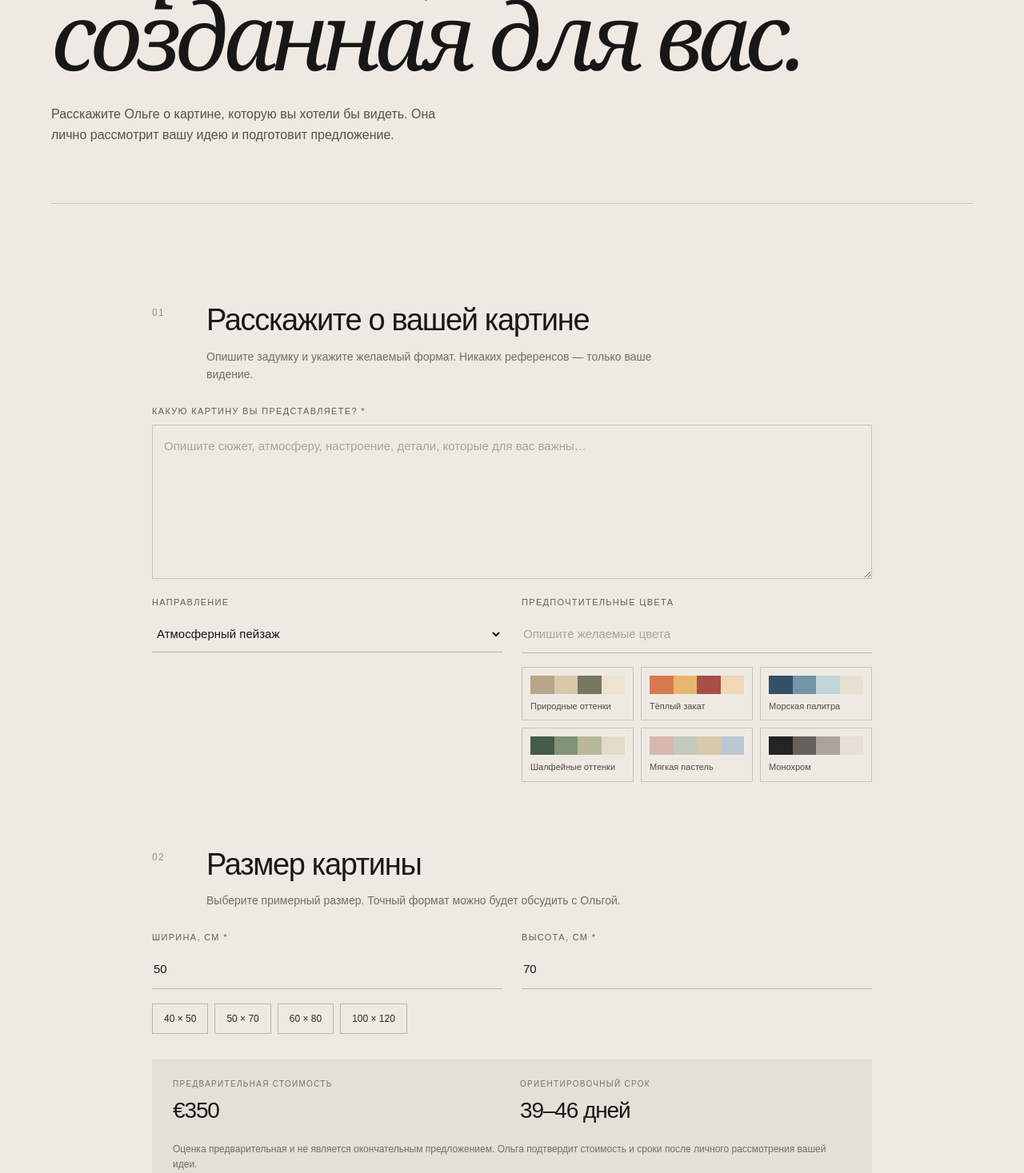
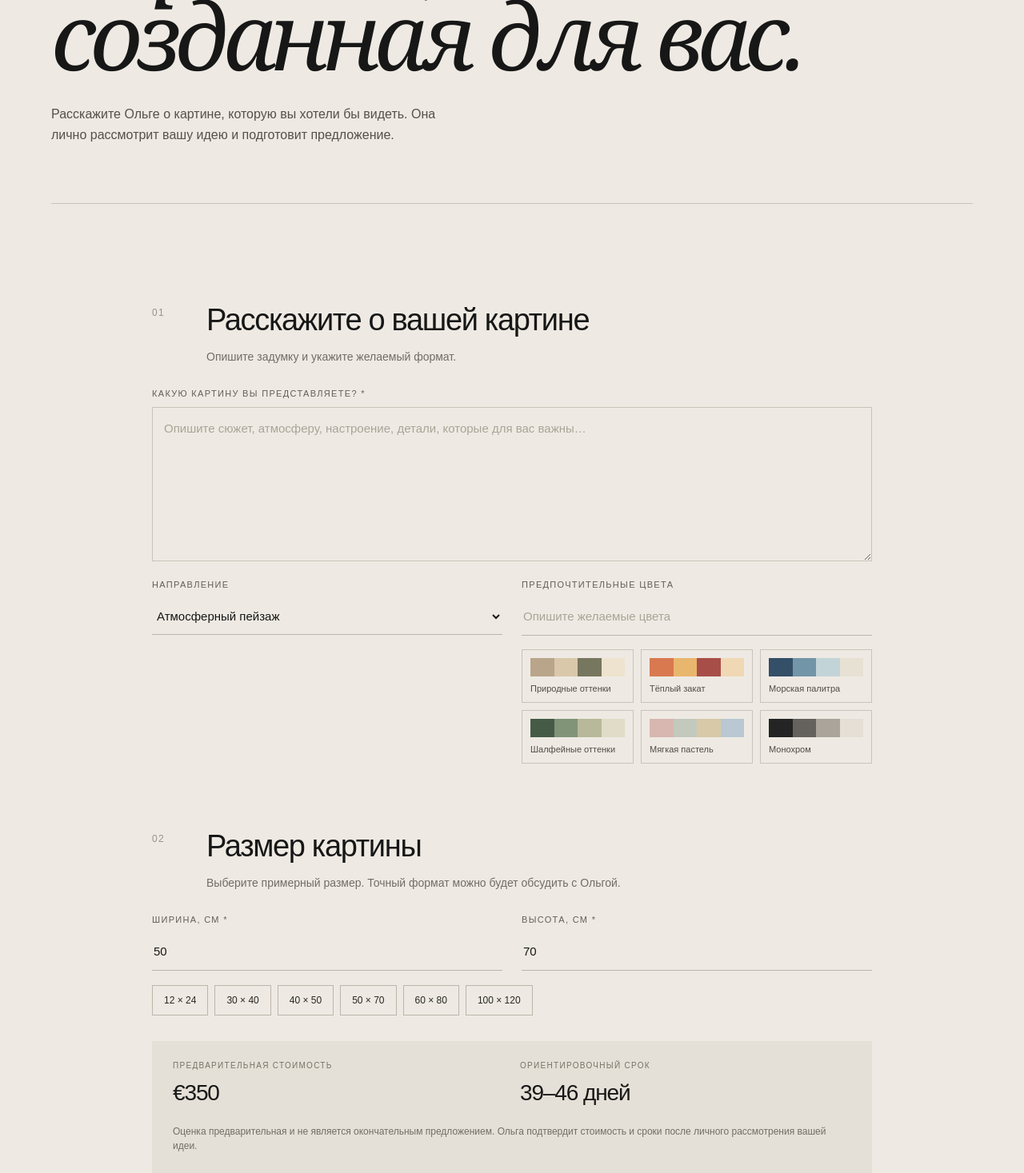
Before and after one commit to brodsk/PETIT-SOT-STUDIO, a Next.js app: page /ru/commission in a window 1280 px wide. Shown: the part 340-1807 px from the top of the page at 80% size. Built offline with nearby package versions, Linux system fonts and the light colour scheme; no server answers.

Commit message:
Remove reference wording and add canvas size presets

```diff
--- a/app/[locale]/commission/CommissionBuilder.tsx
+++ b/app/[locale]/commission/CommissionBuilder.tsx
@@ -19,12 +19,12 @@ export default function CommissionBuilder({ru}:{ru:boolean}){
  <section className={styles.hero}><p className={styles.eyebrow}>PETIT.SOT STUDIO / {ru?"ИНДИВИДУАЛЬНЫЙ ЗАКАЗ":"ART COMMISSIONS"}</p><h1>{ru?<em>Картина,<br/>созданная для вас.</em>:<em>A painting<br/>made for you.</em>}</h1><p className={styles.lead}>{ru?"Расскажите Ольге о картине, которую вы хотели бы видеть. Она лично рассмотрит вашу идею и подготовит предложение.":"Tell Olga about the painting you have in mind. She will personally review your idea and prepare a proposal."}</p></section>
  {result?<section className={styles.result}><p className={styles.eyebrow}>{ru?"ЗАЯВКА ОТПРАВЛЕНА":"REQUEST SUBMITTED"}</p><h2>{ru?"Спасибо! Ольга получила вашу идею.":"Thank you. Olga has received your idea."}</h2><div className={styles.summary}><div><span>{ru?"НОМЕР ЗАЯВКИ":"REQUEST REFERENCE"}</span><strong>{result.commission.reference_code}</strong></div><div><span>{ru?"РАЗМЕР ХОЛСТА":"CANVAS SIZE"}</span><strong>{result.commission.width_cm} × {result.commission.height_cm} {ru?"см":"cm"}</strong></div><div><span>{ru?"ПРЕДВАРИТЕЛЬНАЯ СТОИМОСТЬ":"PRELIMINARY ESTIMATE"}</span><strong>€{Number(result.commission.estimated_price_eur).toLocaleString("en-IE")}</strong></div></div><p className={styles.note}>{ru?"Это предварительная оценка. Ольга лично изучит описание и свяжется с вами по email, чтобы подтвердить стоимость и сроки. Сейчас оплачивать ничего не нужно.":"This is a preliminary estimate. Olga will personally review your description and email you to confirm the final price and timeline. No payment is due now."}</p><button className={styles.secondary} onClick={reset}>{ru?"Отправить ещё одну заявку":"Submit another request"}</button></section>
  :<form className={styles.form} onSubmit={submit}>
- <div className={styles.sectionHead}><span>01</span><div><h2>{ru?"Расскажите о вашей картине":"Tell us about your painting"}</h2><p>{ru?"Опишите задумку и укажите желаемый формат. Никаких референсов — только ваше видение.":"Describe your idea and preferred format."}</p></div></div>
+ <div className={styles.sectionHead}><span>01</span><div><h2>{ru?"Расскажите о вашей картине":"Tell us about your painting"}</h2><p>{ru?"Опишите задумку и укажите желаемый формат.":"Describe your idea and preferred format."}</p></div></div>
  <label className={styles.field}><span>{ru?"Какую картину вы представляете?":"What would you like painted?"} *</span><textarea value={description} onChange={e=>setDescription(e.target.value)} minLength={20} maxLength={1800} required rows={7} placeholder={ru?"Опишите сюжет, атмосферу, настроение, детали, которые для вас важны…":"Describe the subject, atmosphere, mood and any details that matter to you…"}/></label>
  <div className={styles.grid}><label className={styles.field}><span>{ru?"Направление":"Art direction"}</span><select value={style} onChange={e=>setStyle(e.target.value)}><option value="Atmospheric landscape">{ru?"Атмосферный пейзаж":"Atmospheric landscape"}</option><option value="Seascape">{ru?"Морской пейзаж":"Seascape"}</option><option value="Village or city scene">{ru?"Деревня или город":"Village or city scene"}</option><option value="Still life and flowers">{ru?"Натюрморт и цветы":"Still life / flowers"}</option><option value="Expressive abstract composition">{ru?"Абстракция":"Expressive abstract"}</option><option value="Portrait">{ru?"Портрет":"Portrait"}</option><option value="Other, based on the description">{ru?"Другое":"Other"}</option></select></label><label className={styles.field}><span>{ru?"Предпочтительные цвета":"Preferred colours"}</span><input value={palette} onChange={e=>setPalette(e.target.value)} maxLength={180} placeholder={ru?"Опишите желаемые цвета":"Describe the colours you have in mind"}/><div className={styles.paletteExamples} aria-label={ru?"Примеры цветовых палитр":"Colour palette examples"}>{PALETTES.map(item=><button key={item.id} type="button" className={styles.paletteOption} onClick={()=>setPalette(item.value)}><span className={styles.swatches}>{item.colors.map((color,i)=><i key={i} style={{backgroundColor:color}}/>)}</span><span>{ru?item.ru:item.en}</span></button>)}</div></label></div>
  <div className={styles.sectionHead}><span>02</span><div><h2>{ru?"Размер картины":"Canvas dimensions"}</h2><p>{ru?"Выберите примерный размер. Точный формат можно будет обсудить с Ольгой.":"Choose an approximate size. The final format can be discussed with Olga."}</p></div></div>
- <div className={styles.grid}><label className={styles.field}><span>{ru?"Ширина, см":"Width, cm"} *</span><input type="number" min="20" max="200" value={width} onChange={e=>setWidth(e.target.value)} required/></label><label className={styles.field}><span>{ru?"Высота, см":"Height, cm"} *</span><input type="number" min="20" max="200" value={height} onChange={e=>setHeight(e.target.value)} required/></label></div>
- <div className={styles.sizes}><button type="button" onClick={()=>{setWidth("40");setHeight("50");}}>40 × 50</button><button type="button" onClick={()=>{setWidth("50");setHeight("70");}}>50 × 70</button><button type="button" onClick={()=>{setWidth("60");setHeight("80");}}>60 × 80</button><button type="button" onClick={()=>{setWidth("100");setHeight("120");}}>100 × 120</button></div>
+ <div className={styles.grid}><label className={styles.field}><span>{ru?"Ширина, см":"Width, cm"} *</span><input type="number" min="10" max="200" value={width} onChange={e=>setWidth(e.target.value)} required/></label><label className={styles.field}><span>{ru?"Высота, см":"Height, cm"} *</span><input type="number" min="10" max="200" value={height} onChange={e=>setHeight(e.target.value)} required/></label></div>
+ <div className={styles.sizes}><button type="button" onClick={()=>{setWidth("12");setHeight("24");}}>12 × 24</button><button type="button" onClick={()=>{setWidth("30");setHeight("40");}}>30 × 40</button><button type="button" onClick={()=>{setWidth("40");setHeight("50");}}>40 × 50</button><button type="button" onClick={()=>{setWidth("50");setHeight("70");}}>50 × 70</button><button type="button" onClick={()=>{setWidth("60");setHeight("80");}}>60 × 80</button><button type="button" onClick={()=>{setWidth("100");setHeight("120");}}>100 × 120</button></div>
  <div className={styles.estimate}><div><span>{ru?"ПРЕДВАРИТЕЛЬНАЯ СТОИМОСТЬ":"PRELIMINARY PRICE ESTIMATE"}</span><strong>€{Number.isFinite(estimate)?estimate.toLocaleString("en-IE"):"—"}</strong></div><div><span>{ru?"ОРИЕНТИРОВОЧНЫЙ СРОК":"INDICATIVE TIMELINE"}</span><strong>{days}–{days+7} {ru?"дней":"days"}</strong></div><p>{ru?"Оценка предварительная и не является окончательным предложением. Ольга подтвердит стоимость и сроки после личного рассмотрения вашей идеи.":"This is an indicative estimate, not a final offer. Olga will confirm the price and timeline after personally reviewing your idea."}</p></div>
  <div className={styles.sectionHead}><span>03</span><div><h2>{ru?"Ваши контакты":"Your details"}</h2><p>{ru?"Ольга свяжется с вами лично, чтобы обсудить заказ.":"Olga will contact you personally to discuss your commission."}</p></div></div>
  <div className={styles.grid}><label className={styles.field}><span>{ru?"Имя":"Name"} *</span><input value={name} onChange={e=>setName(e.target.value)} required maxLength={80} autoComplete="name"/></label><label className={styles.field}><span>Email *</span><input type="email" value={email} onChange={e=>setEmail(e.target.value)} required maxLength={254} autoComplete="email"/></label></div>
```
